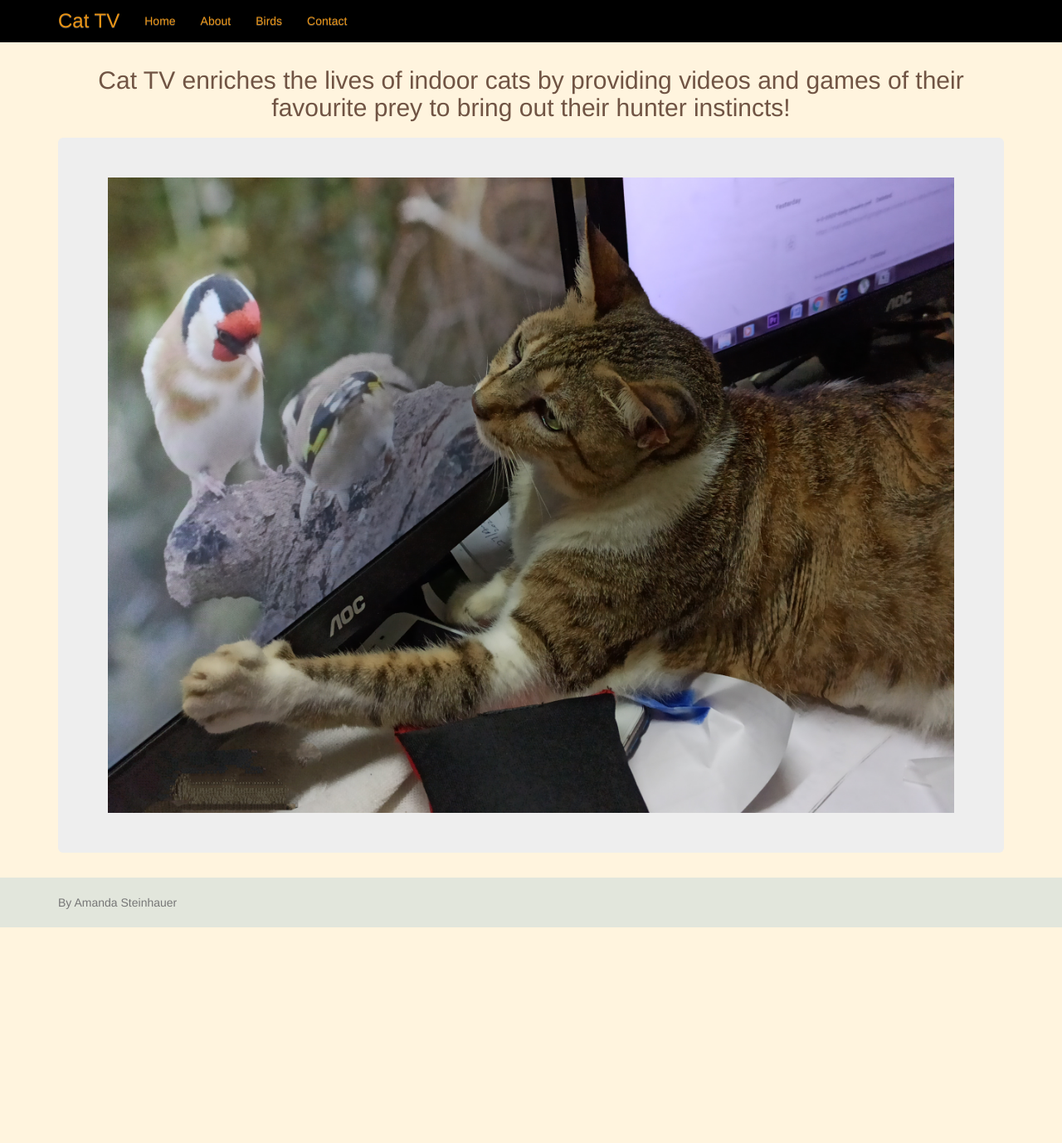
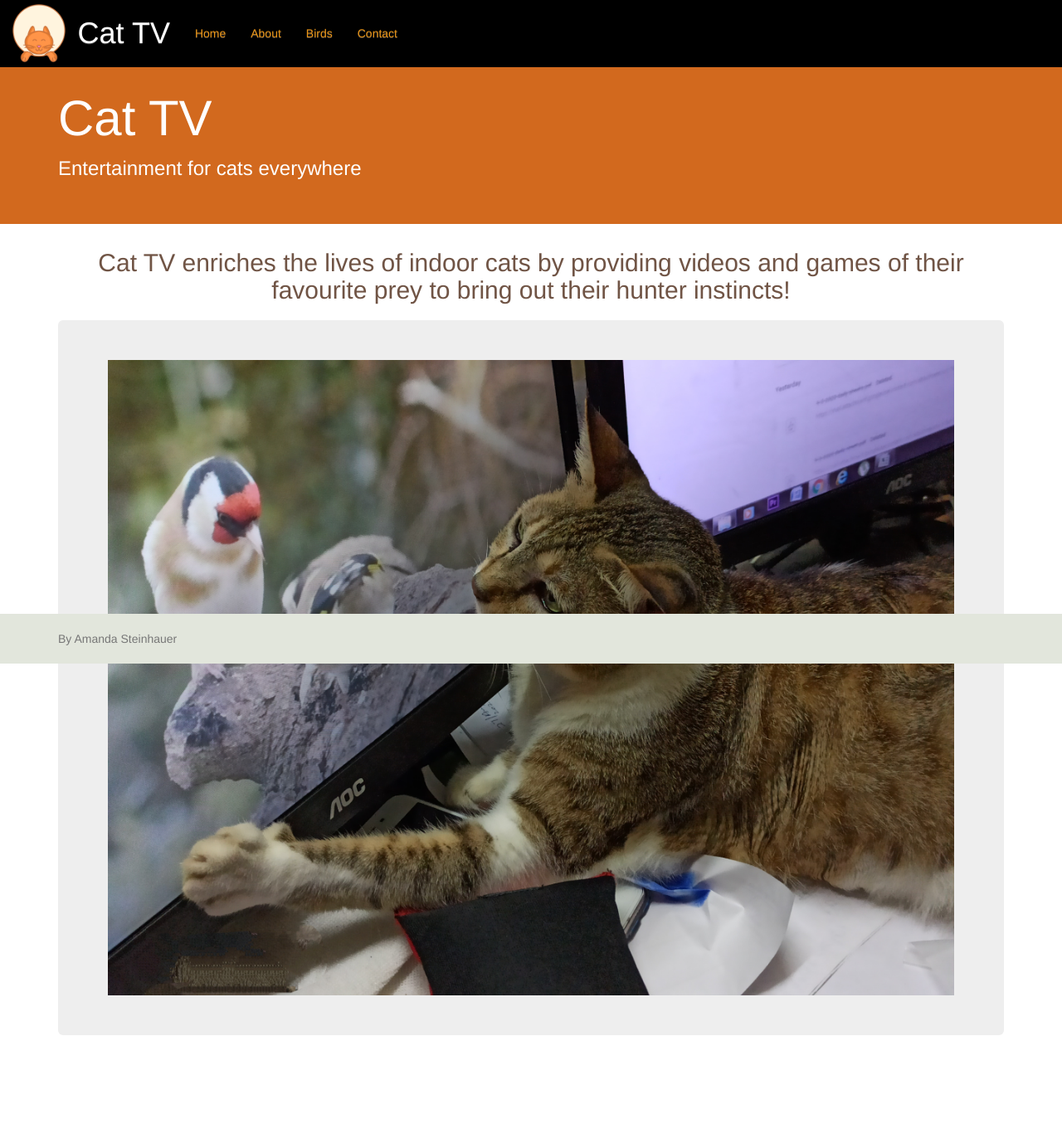
Before and after one commit to amandasteinhauer/cat-tv, a Flask app: page / in a window 1280 px wide. Shown: the whole page at 83% size. Before the commit the page ends 1118 px from the top, so only its background shows below. Run offline with Flask 2, Linux system fonts and the light colour scheme; some libraries are stand-ins or nearby versions.

Commit message:
Add logo and update styling

```diff
--- a/catTV/static/css/base.css
+++ b/catTV/static/css/base.css
@@ -1,27 +1,54 @@
-body {
-    background-color: #fff4de;
-    padding-top: 50px;
-}
+
 
 nav {
     background-color: black;
+}
+
+#brand {
+    height: 80px;
+    padding-top: 5px;
+    padding-bottom: 5px;
+}
+
+#brand:hover {
+    color: white;
+}
+
+#brand h1{
+    display: inline;
+    vertical-align: middle;
+    padding-left: 10px;
+}
+
+#brand img {
+    display: inline;
+    height: 70px;
+}
+
+.navbar-nav {
+    padding: 15px 0px;
 }
 
 .navbar a {
     color: #eb9414;
 }
 
-.navbar-brand {
-    font-size: x-large;
-    color: #ff7a00;
-}
-
-.navbar li a:hover {
+#main-nav > li > a:focus, #main-nav > li > a:hover {
     color: white;
     background-color: black;
 }
 
+body {
+    background-color: #fff4de;
+    padding-top: 50px;
+}
+
+body .content {
+    padding-bottom: 100px;
+}
+
 .footer {
+    position: fixed;
     bottom: 0;
     width: 100%;
     height: 60px;
--- a/catTV/static/css/home.css
+++ b/catTV/static/css/home.css
@@ -1,3 +1,19 @@
+header {
+    background-color: chocolate;
+    color: white;
+    padding: 40px 0px;
+}
+
+.header h1{
+    font-size: 60px;
+    color: white;
+}
+
+.header p{
+    font-size: 24px;
+}
+
+
 .jumbo-image {
     max-width: 100%;
     height: auto;
--- a/catTV/templates/_post.html
+++ b/catTV/templates/_post.html
@@ -2,7 +2,6 @@
     <tr>
         <td width="70px">
             <h3> {{ video.title }} </h3>
-            <p> {{ video.timestamp }} </p>
         </td>
     </tr>
     <tr>
--- a/catTV/templates/about.html
+++ b/catTV/templates/about.html
@@ -1,8 +1,9 @@
 {% extends 'base.html' %}
 
 {% block cssLinks %}
-<!-- Custom CSS-->
-<link rel="stylesheet" href="{{ url_for('static', filename= 'css/about.css') }}">
+    {{ super() }}
+    <!-- Custom CSS-->
+    <link rel="stylesheet" href="{{ url_for('static', filename= 'css/about.css') }}">
 {% endblock %}
 
 {% block title %} About CAT TV {% endblock %}
--- a/catTV/templates/base.html
+++ b/catTV/templates/base.html
@@ -11,23 +11,25 @@
     <link rel="icon" type="image/png" sizes="32x32" href="{{ url_for('static', filename='/images/favicon-32x32.png') }}">
     <link rel="icon" type="image/png" sizes="16x16" href="{{ url_for('static', filename='/images/favicon-16x16.png') }}">
 
+    {% block cssLinks %}
+    <!-- Custom CSS-->
+    <link rel="stylesheet" href="{{ url_for('static', filename= 'css/base.css') }}">
+    <!-- Bootstrap -->
+    <link rel="stylesheet" href="https://cdn.jsdelivr.net/npm/bootstrap@3.3.7/dist/css/bootstrap.min.css" integrity="sha384-BVYiiSIFeK1dGmJRAkycuHAHRg32OmUcww7on3RYdg4Va+PmSTsz/K68vbdEjh4u" crossorigin="anonymous">
+    <link rel="stylesheet" href="https://cdn.jsdelivr.net/npm/bootstrap@3.3.7/dist/css/bootstrap-theme.min.css" integrity="sha384-rHyoN1iRsVXV4nD0JutlnGaslCJuC7uwjduW9SVrLvRYooPp2bWYgmgJQIXwl/Sp" crossorigin="anonymous">
+    {% endblock %}
+
+    {% block scripts %}
     <!-- Bootstrap -->
     <script src="https://cdnjs.cloudflare.com/ajax/libs/jquery/3.6.0/jquery.min.js" integrity="sha512-894YE6QWD5I59HgZOGReFYm4dnWc1Qt5NtvYSaNcOP+u1T9qYdvdihz0PPSiiqn/+/3e7Jo4EaG7TubfWGUrMQ==" crossorigin="anonymous" referrerpolicy="no-referrer"></script>
-    <link rel="stylesheet" href="https://cdn.jsdelivr.net/npm/bootstrap@3.3.7/dist/css/bootstrap.min.css" integrity="sha384-BVYiiSIFeK1dGmJRAkycuHAHRg32OmUcww7on3RYdg4Va+PmSTsz/K68vbdEjh4u" crossorigin="anonymous">
-    <link rel="stylesheet" href="https://cdn.jsdelivr.net/npm/bootstrap@3.3.7/dist/css/bootstrap-theme.min.css" integrity="sha384-rHyoN1iRsVXV4nD0JutlnGaslCJuC7uwjduW9SVrLvRYooPp2bWYgmgJQIXwl/Sp" crossorigin="anonymous">
     <script src="https://cdn.jsdelivr.net/npm/bootstrap@3.3.7/dist/js/bootstrap.min.js" integrity="sha384-Tc5IQib027qvyjSMfHjOMaLkfuWVxZxUPnCJA7l2mCWNIpG9mGCD8wGNIcPD7Txa" crossorigin="anonymous"></script>
-
-
-    <!-- Custom CSS-->
-    <link rel="stylesheet" href="{{ url_for('static', filename= 'css/base.css') }}">
-
-    {% block cssLinks %}{% endblock %}
+    {% endblock %}
 
     <title>
         {% block title %}{% endblock %}
     </title>
     <nav class="navbar navbar-fixed-top">
-        <div class="container">
+        <div class="container-fluid">
             <div class="navbar-header">
                 <button type="button" class="navbar-toggle collapsed" data-toggle="collapse" data-target="#navbar" aria-expanded="false" aria-controls="navbar">
                     <span class="sr-only">Toggle navigation</span>
@@ -35,10 +37,13 @@
                     <span class="icon-bar"></span>
                     <span class="icon-bar"></span>
                 </button>
-                <a class="navbar-brand" href="{{ url_for('home') }}">Cat TV</a>
+                <a id="brand" class="navbar-brand" href="{{ url_for('home') }}">
+                    <img alt="Brand Logo" src="{{ url_for('static', filename='images/IconOnly_Transparent_NoBuffer.png') }}" />
+                    <h1>Cat TV</h1>
+                </a>
             </div>
             <div class="collapse navbar-collapse collapse" aria-expanded="false" style="height: 1px;">
-                <ul class="nav navbar-nav">
+                <ul class="nav navbar-nav" id="main-nav">
                     <li class="nav-item active" role="presentation">
                         <a class="nav-link" href="{{ url_for('home') }}">Home</a>
                     </li>
@@ -61,7 +66,9 @@
     {% block header %}{% endblock %}
 </header>
 <body>
-    {% block content %}{% endblock %}
+    <div class="content">
+        {% block content %}{% endblock %}
+    </div>
 
     <footer class="footer">
         <div class="container">
--- a/catTV/templates/contact.html
+++ b/catTV/templates/contact.html
@@ -1,8 +1,9 @@
 {% extends 'base.html' %}
 
 {% block cssLinks %}
-<!-- Custom CSS-->
-<link rel="stylesheet" href="{{ url_for('static', filename= 'css/contact.css') }}">
+    {{ super() }}
+    <!-- Custom CSS-->
+    <link rel="stylesheet" href="{{ url_for('static', filename= 'css/contact.css') }}">
 {% endblock %}
 
 {% block title %} Contact Us {% endblock %}
--- a/catTV/templates/home.html
+++ b/catTV/templates/home.html
@@ -1,11 +1,19 @@
 {% extends 'base.html' %}
 
 {% block cssLinks %}
-<!-- Custom CSS-->
-<link rel="stylesheet" href="{{ url_for('static', filename= 'css/home.css') }}">
+    {{ super() }}
+    <!-- Custom CSS-->
+    <link rel="stylesheet" href="{{ url_for('static', filename= 'css/home.css') }}">
 {% endblock %}
 
 {% block title %} CAT TV {% endblock %}
+
+{% block header %}
+    <div class="container header">
+        <h1>Cat TV</h1>
+        <p>Entertainment for cats everywhere</p>
+    </div>
+{% endblock %}
 
 {% block content %}
 
```
Also changed, not shown: catTV/static/images/FullLogo_Transparent.png (added), catTV/static/images/FullLogo_Transparent_NoBuffer.png (added), catTV/static/images/IconOnly_NoBuffer.png (added), catTV/static/images/IconOnly_Transparent.png (added), catTV/static/images/IconOnly_Transparent_NoBuffer.png (added).
